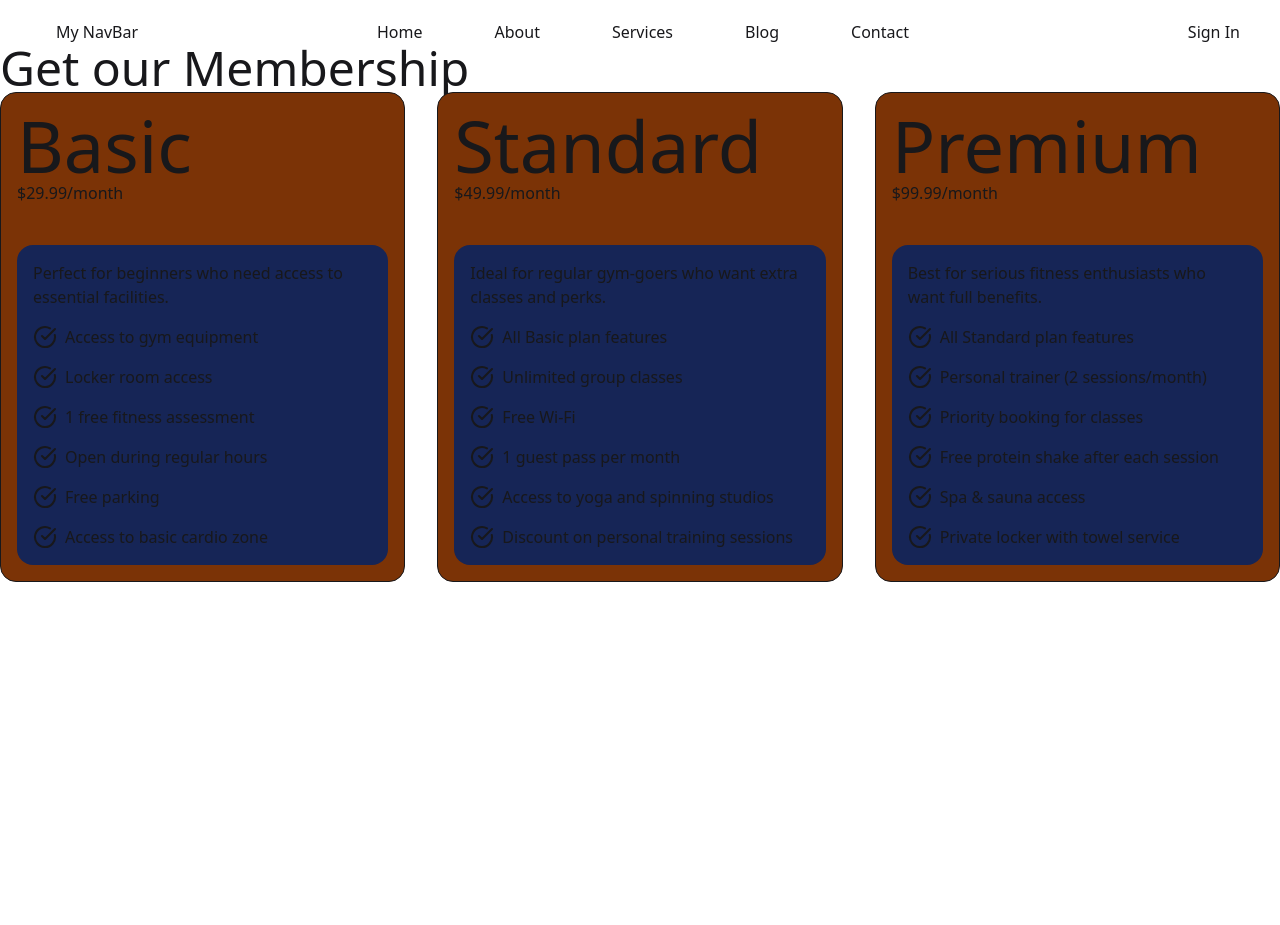
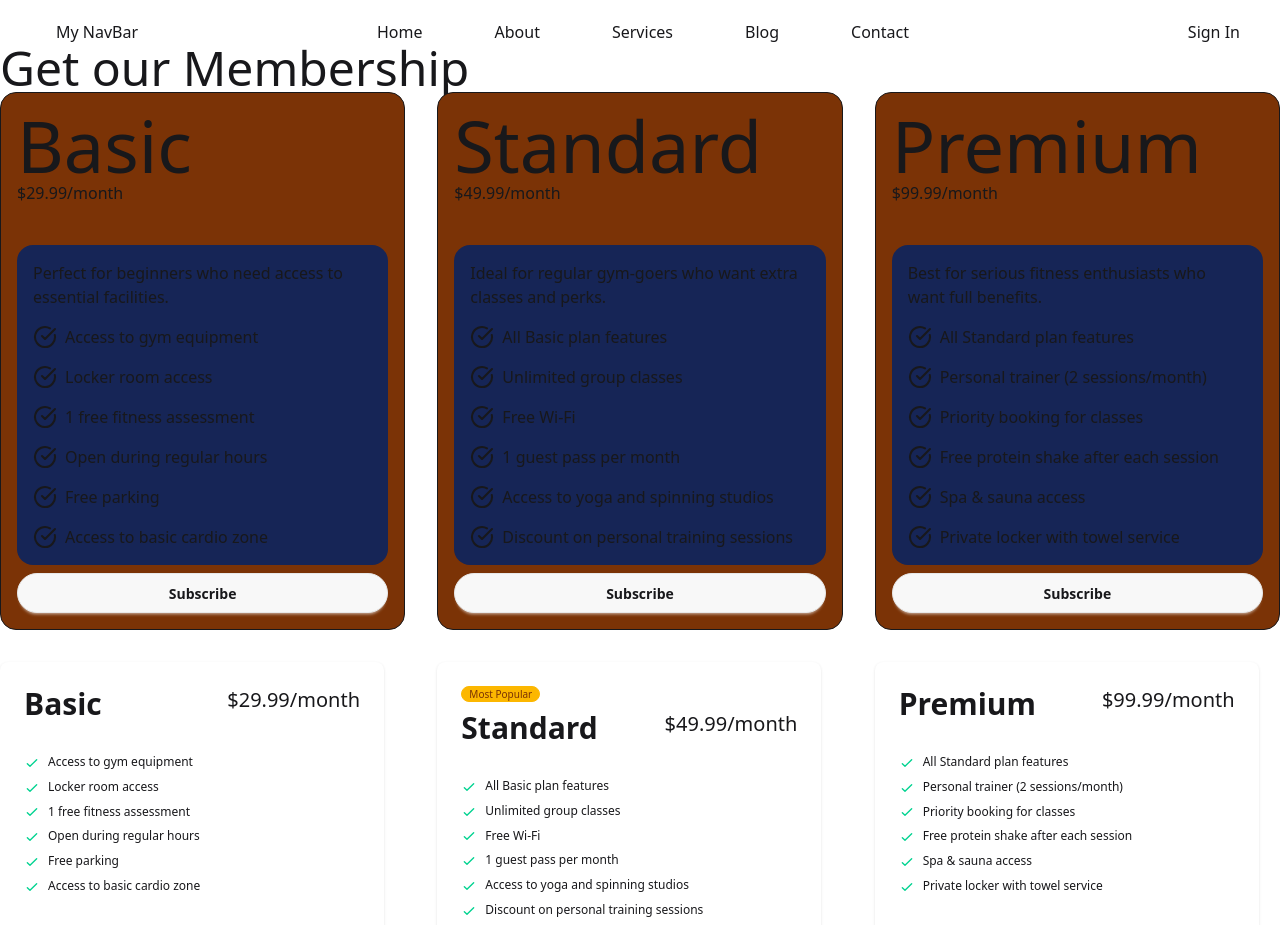
Before and after one commit to Sazidhul/React-route, a React (Vite) app: page / in a window 1280 px wide. Shown: the top 925 px of the page. Before the commit the page ends 800 px from the top, so only its background shows below. Built offline with nearby package versions, Linux system fonts and the light colour scheme.

Commit message:
Use Daisy UI pricing Card to modify for the component

```diff
--- a/public/pricingData.json
+++ b/public/pricingData.json
@@ -17,6 +17,7 @@
     "id": 2,
     "name": "Standard",
     "price": "$49.99/month",
+    "popular": true,
     "description": "Ideal for regular gym-goers who want extra classes and perks.",
     "features": [
       "All Basic plan features",
--- /dev/null
+++ b/src/components/DaisyPricing/DaisyPricing.jsx
@@ -0,0 +1,43 @@
+import React from "react";
+
+const DaisyPricing = ({pricing}) => {
+   const {name, price, description, features, popular} = pricing;
+  return (
+    <div className="card w-96 bg-base-100 shadow-sm">
+      <div className="card-body">
+        {popular && <span className="badge badge-xs badge-warning">Most Popular</span>}
+        <div className="flex justify-between">
+          <h2 className="text-3xl font-bold">{name}</h2>
+          <span className="text-xl">{price}</span>
+        </div>
+        <ul className="mt-6 flex flex-col gap-2 text-xs">
+        {
+         features.map((feature,index) =>   <li key={index}>
+            <svg
+              xmlns="http://www.w3.org/2000/svg"
+              className="size-4 me-2 inline-block text-success"
+              fill="none"
+              viewBox="0 0 24 24"
+              stroke="currentColor"
+            >
+              <path
+                strokeLinecap="round"
+                strokeLinejoin="round"
+                strokeWidth="2"
+                d="M5 13l4 4L19 7"
+              />
+            </svg>
+            <span>{feature}</span>
+          </li>
+  )
+        }
+        </ul>
+        <div className="mt-6">
+          <button className="btn btn-primary btn-block">Subscribe</button>
+        </div>
+      </div>
+    </div>
+  );
+};
+
+export default DaisyPricing;
--- a/src/components/PricingCard/PricingCard.jsx
+++ b/src/components/PricingCard/PricingCard.jsx
@@ -4,19 +4,20 @@
 const PricingCard = ({pricing}) => {
    const {name, price, description, features} = pricing; //   for this destruction we can use each element individual
    return (
-      <div className='border bg-amber-900 rounded-2xl p-4'>
+      <div className='flex flex-col  border bg-amber-900 rounded-2xl p-4'>
          {/* card header */}
          <div >
             <h1 className='text-7xl'>{name}</h1>
             <h4>{pricing.price}</h4>
          </div>
          {/* Card body */}
-         <div className='bg-blue-950 p-4 rounded-2xl mt-10'>
+         <div className='bg-blue-950 p-4 rounded-2xl mt-10  flex-1'>
             <p>{pricing.description}</p>
             {
                features.map((feature, index) => <PricingFeature key={index} feature={feature}></PricingFeature>)
             }
          </div>
+         <button className="btn w-full rounded-4xl mt-2 ">Subscribe</button>
       </div>
    );
 };
--- a/src/components/PricingOptions/PricingOptions.jsx
+++ b/src/components/PricingOptions/PricingOptions.jsx
@@ -1,5 +1,6 @@
 import React, { use } from 'react';
 import PricingCard from '../PricingCard/PricingCard';
+import DaisyPricing from '../DaisyPricing/DaisyPricing';
 
 const PricingOptions = ({pricingPromise}) => {
 
@@ -10,9 +11,13 @@
    return (
       <div>
          <h2 className='text-5xl'>Get our Membership</h2>
-         <div className='grid md:grid-cols-3 gap-8'>
+         <div className='grid md:grid-cols-2 lg:grid-cols-3 gap-8'>
             {
                pricingData.map(pricing => <PricingCard key={pricing.id} pricing={pricing}></PricingCard>)
+            }
+
+            {
+               pricingData.map(pricing => <DaisyPricing key={pricing.id} pricing={pricing}></DaisyPricing>)
             }
          </div>
       </div>
```
